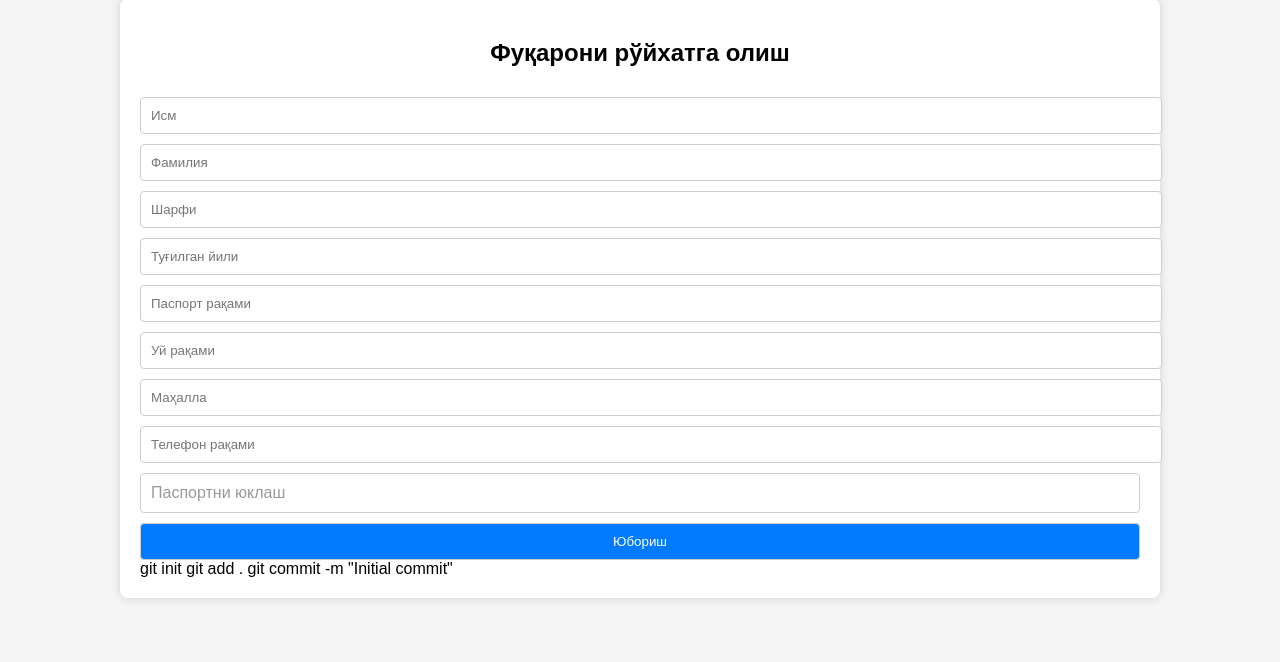
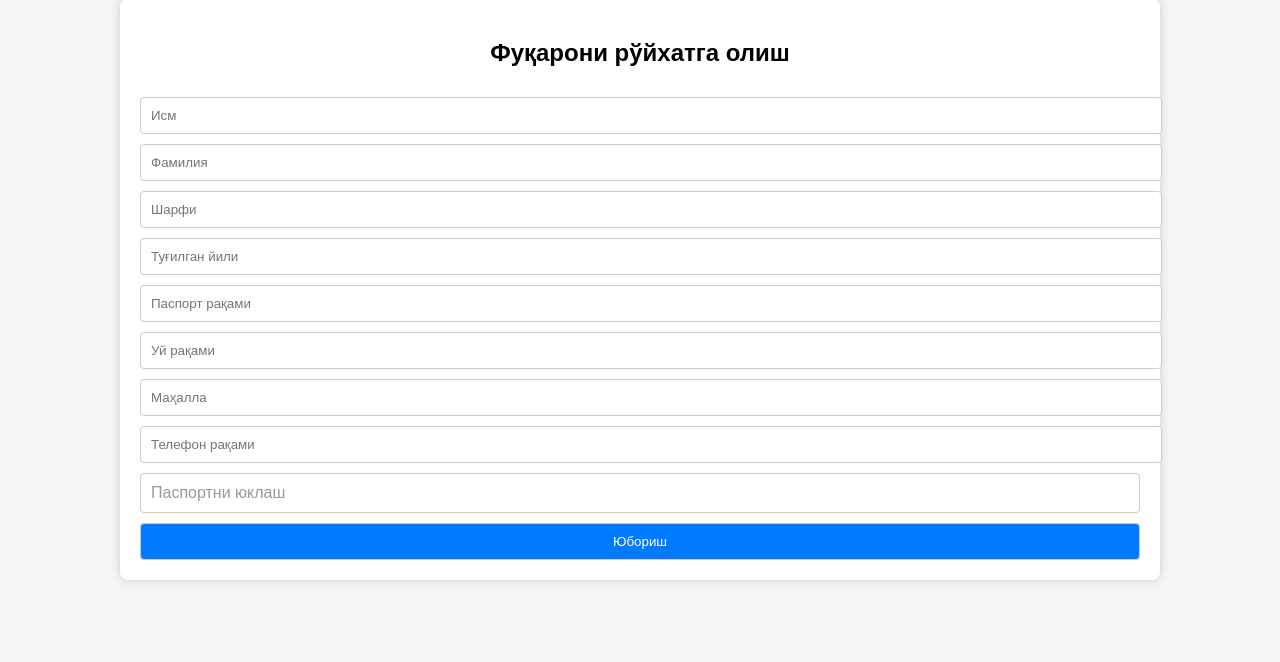
Before and after one commit to moxinaprog/citizen-registration, a Flask app: page / in a window 1280 px wide. Shown: the part 41-703 px from the top of the page. Run offline with Flask 3, Linux system fonts and the light colour scheme; data comes from the database, SQL or seed files in the repository.

Commit message:
remove accidental text from form

```diff
--- a/templates/form.html
+++ b/templates/form.html
@@ -154,6 +154,3 @@
     </div>
 </body>
 </html>
-git init
-git add .
-git commit -m "Initial commit"
```
Also changed, not shown: 1 other file.
